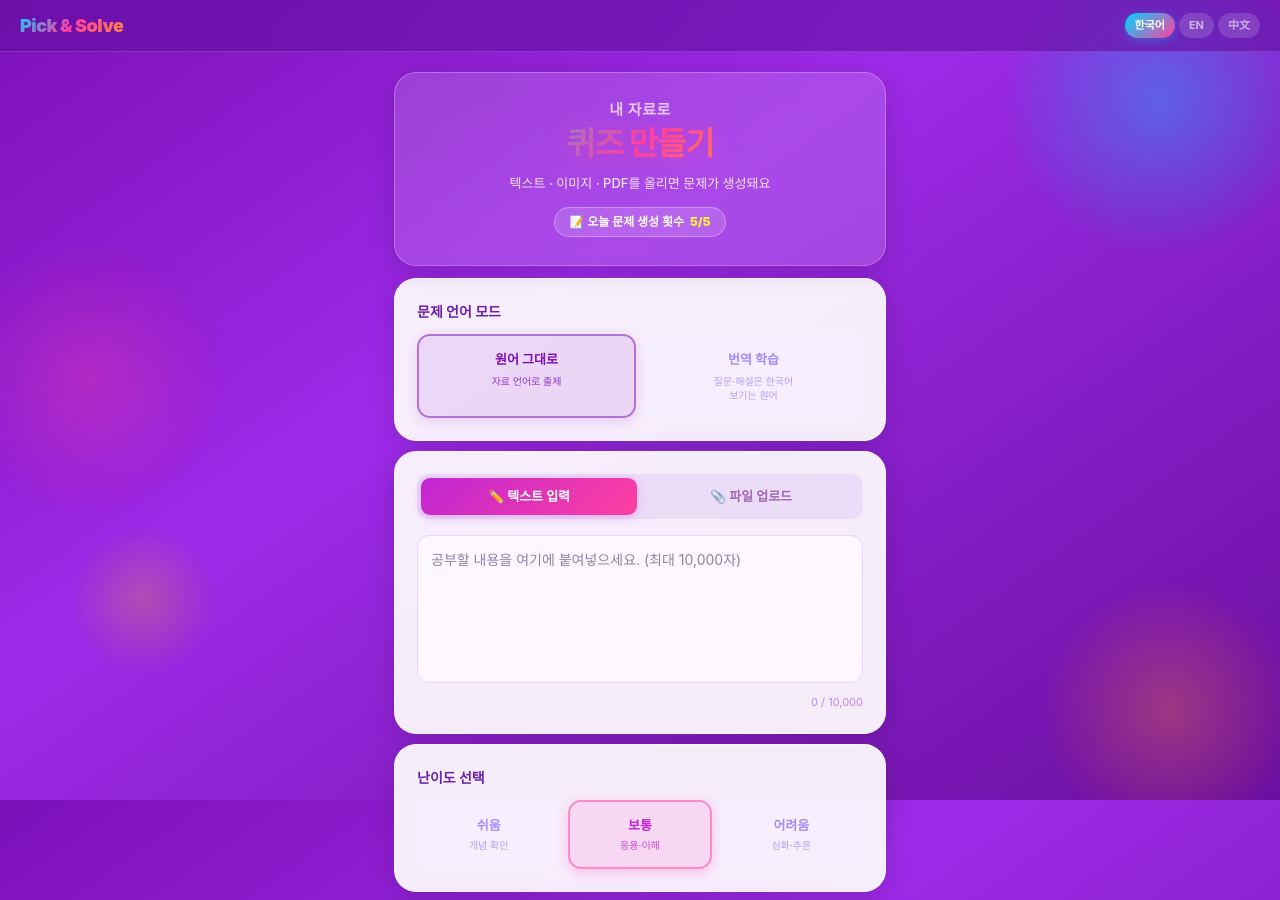
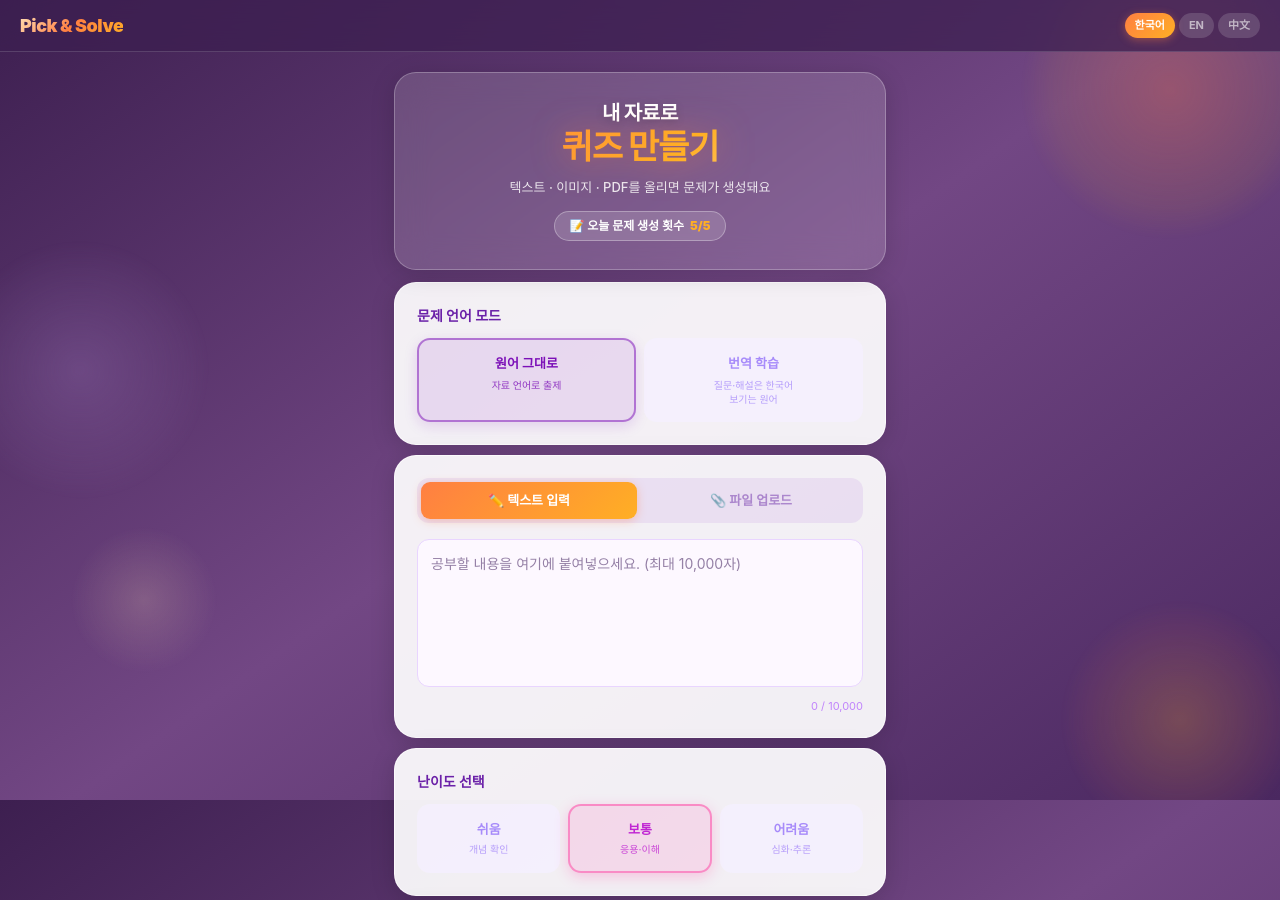
Before and after one commit to highstar24/picknsolve, a Next.js app: page / in a window 1280 px wide. Shown: the top 900 px of the page. Built offline with nearby package versions, Linux system fonts and the light colour scheme.

Commit message:
디자인 팔레트 전면 교체: 네온 → 웜 오렌지/퍼플

```diff
--- a/app/globals.css
+++ b/app/globals.css
@@ -4,7 +4,7 @@
 
 body {
   min-height: 100vh;
-  background: linear-gradient(145deg, #7c10b8 0%, #9d2ae8 40%, #6a0fa0 100%);
+  background: linear-gradient(145deg, #3d1f50 0%, #724784 50%, #4a2860 100%);
   background-attachment: fixed;
   font-family: -apple-system, BlinkMacSystemFont, 'Segoe UI', 'Noto Sans KR', sans-serif;
   -webkit-font-smoothing: antialiased;
@@ -12,7 +12,7 @@ body {
 }
 
 input[type="range"] {
-  accent-color: #ff3fa0;
+  accent-color: #FF7F42;
   height: 4px;
   cursor: pointer;
 }
--- a/app/layout.tsx
+++ b/app/layout.tsx
@@ -13,35 +13,35 @@ export default function RootLayout({ children }: { children: React.ReactNode })
       <body>
         {/* 배경 블롭 장식 */}
         <div style={{ position: 'fixed', inset: 0, zIndex: 0, pointerEvents: 'none', overflow: 'hidden' }}>
-          {/* 시안 블롭 - 우상단 */}
+          {/* 오렌지 블롭 - 우상단 */}
           <div style={{
             position: 'absolute', top: '-60px', right: '-40px',
-            width: '320px', height: '320px',
-            background: 'radial-gradient(ellipse, rgba(0,212,255,0.35) 0%, rgba(0,180,230,0.1) 55%, transparent 70%)',
+            width: '300px', height: '300px',
+            background: 'radial-gradient(ellipse, rgba(255,127,66,0.28) 0%, rgba(255,175,36,0.08) 55%, transparent 70%)',
             borderRadius: '60% 40% 55% 45% / 45% 60% 40% 55%',
-            filter: 'blur(1px)',
+            filter: 'blur(2px)',
           }} />
-          {/* 핫핑크 블롭 - 좌중단 */}
+          {/* 라이트퍼플 블롭 - 좌중단 */}
           <div style={{
             position: 'absolute', top: '30%', left: '-50px',
-            width: '280px', height: '280px',
-            background: 'radial-gradient(ellipse, rgba(255,63,160,0.3) 0%, rgba(230,40,140,0.08) 55%, transparent 70%)',
+            width: '260px', height: '260px',
+            background: 'radial-gradient(ellipse, rgba(172,135,205,0.25) 0%, rgba(172,135,205,0.06) 55%, transparent 70%)',
             borderRadius: '45% 55% 40% 60% / 55% 40% 60% 45%',
-            filter: 'blur(1px)',
+            filter: 'blur(2px)',
           }} />
-          {/* 오렌지 블롭 - 우하단 */}
+          {/* 옐로우 블롭 - 우하단 */}
           <div style={{
             position: 'absolute', bottom: '-40px', right: '-20px',
-            width: '260px', height: '260px',
-            background: 'radial-gradient(ellipse, rgba(255,140,35,0.3) 0%, rgba(255,100,20,0.08) 55%, transparent 70%)',
+            width: '240px', height: '240px',
+            background: 'radial-gradient(ellipse, rgba(255,175,36,0.22) 0%, rgba(255,127,66,0.06) 55%, transparent 70%)',
             borderRadius: '50% 60% 45% 55% / 60% 45% 55% 40%',
-            filter: 'blur(1px)',
+            filter: 'blur(2px)',
           }} />
-          {/* 노랑 소블롭 - 좌하단 */}
+          {/* 피치 소블롭 - 좌하단 */}
           <div style={{
             position: 'absolute', bottom: '15%', left: '5%',
             width: '160px', height: '160px',
-            background: 'radial-gradient(ellipse, rgba(255,200,0,0.22) 0%, transparent 65%)',
+            background: 'radial-gradient(ellipse, rgba(255,226,184,0.18) 0%, transparent 65%)',
             borderRadius: '55% 45% 50% 50% / 50% 55% 45% 50%',
           }} />
         </div>
@@ -49,7 +49,7 @@ export default function RootLayout({ children }: { children: React.ReactNode })
         {/* 헤더 */}
         <header style={{
           position: 'sticky', top: 0, zIndex: 10,
-          background: 'rgba(100,15,160,0.6)',
+          background: 'rgba(61,31,80,0.75)',
           backdropFilter: 'blur(20px)', WebkitBackdropFilter: 'blur(20px)',
           borderBottom: '1px solid rgba(255,255,255,0.15)',
           height: '52px', padding: '0 20px',
@@ -58,7 +58,7 @@ export default function RootLayout({ children }: { children: React.ReactNode })
           <a href="/" style={{ textDecoration: 'none', display: 'flex', alignItems: 'center', gap: '8px' }}>
             <span style={{
               fontSize: '18px', fontWeight: 900, letterSpacing: '-0.5px',
-              background: 'linear-gradient(135deg, #00d4ff, #ff3fa0, #ff8c35)',
+              background: 'linear-gradient(135deg, #FFE2B8, #FF7F42, #FFAF24)',
               WebkitBackgroundClip: 'text', WebkitTextFillColor: 'transparent',
             }}>
               Pick & Solve
--- a/app/page.tsx
+++ b/app/page.tsx
@@ -96,23 +96,24 @@ export default function HomePage() {
         padding: '28px 24px',
         textAlign: 'center',
       }}>
-        <h1 style={{ margin: '0 0 10px', lineHeight: 1.25 }}>
+        <h1 style={{ margin: '0 0 10px', lineHeight: 1.2 }}>
           <span style={{
             display: 'block',
-            fontSize: '15px', fontWeight: 600,
-            color: 'rgba(255,255,255,0.7)',
-            letterSpacing: '0.5px',
-            marginBottom: '4px',
+            fontSize: '20px', fontWeight: 900,
+            color: '#fff',
+            letterSpacing: '-0.3px',
+            marginBottom: '2px',
+            textShadow: '0 2px 8px rgba(0,0,0,0.2)',
           }}>
             {t.heroTitle}
           </span>
           <span style={{
             display: 'block',
-            fontSize: '32px', fontWeight: 900,
-            background: 'linear-gradient(135deg, #00d4ff 0%, #ff3fa0 50%, #ffb800 100%)',
+            fontSize: '34px', fontWeight: 900,
+            background: 'linear-gradient(135deg, #FF7F42 0%, #FFAF24 60%, #FFE2B8 100%)',
             WebkitBackgroundClip: 'text', WebkitTextFillColor: 'transparent',
             letterSpacing: '-1px',
-            filter: 'drop-shadow(0 2px 12px rgba(255,63,160,0.4))',
+            filter: 'drop-shadow(0 2px 16px rgba(255,127,66,0.5))',
           }}>
             {t.heroTitleAccent}
           </span>
@@ -127,7 +128,7 @@ export default function HomePage() {
           borderRadius: '100px', padding: '5px 14px',
           fontSize: '12px', fontWeight: 700, color: '#fff',
         }}>
-          📝 {t.remainingLabel} <strong style={{ color: '#ffec40' }}>{remaining}/{LIMIT}</strong>
+          📝 {t.remainingLabel} <strong style={{ color: '#FFAF24' }}>{remaining}/{LIMIT}</strong>
         </div>
       </div>
 
@@ -168,9 +169,9 @@ export default function HomePage() {
               <button key={tp} type="button" onClick={() => setInputType(tp)} style={{
                 flex: 1, padding: '9px', borderRadius: '9px', border: 'none',
                 fontWeight: 700, fontSize: '13px', cursor: 'pointer',
-                background: inputType === tp ? 'linear-gradient(135deg, #c026d3, #ff3fa0)' : 'transparent',
-                color: inputType === tp ? '#fff' : '#9b6ab0',
-                boxShadow: inputType === tp ? '0 2px 10px rgba(192,38,211,0.3)' : 'none',
+                background: inputType === tp ? 'linear-gradient(135deg, #FF7F42, #FFAF24)' : 'transparent',
+                color: inputType === tp ? '#fff' : '#AC87CD',
+                boxShadow: inputType === tp ? '0 2px 10px rgba(255,127,66,0.35)' : 'none',
                 transition: 'all 0.2s',
               }}>
                 {tp === 'text' ? t.tabText : t.tabFile}
@@ -189,7 +190,7 @@ export default function HomePage() {
                   borderRadius: '12px', fontSize: '14px', resize: 'none', outline: 'none',
                   lineHeight: 1.6, color: '#2d0a4e', transition: 'border-color 0.2s',
                 }}
-                onFocus={e => e.target.style.borderColor = '#c026d3'}
+                onFocus={e => e.target.style.borderColor = '#FF7F42'}
                 onBlur={e => e.target.style.borderColor = '#e9d5ff'}
               />
               <div style={{ textAlign: 'right', fontSize: '11px', color: '#c084fc', marginTop: '5px' }}>
@@ -260,7 +261,7 @@ export default function HomePage() {
             <p style={{ margin: 0, fontWeight: 700, fontSize: '14px', color: '#6b21a8' }}>{t.questionCountTitle}</p>
             <span style={{
               fontSize: '34px', fontWeight: 900, letterSpacing: '-1.5px', lineHeight: 1,
-              background: 'linear-gradient(135deg, #c026d3, #ff3fa0)',
+              background: 'linear-gradient(135deg, #FF7F42, #FFAF24)',
               WebkitBackgroundClip: 'text', WebkitTextFillColor: 'transparent',
             }}>
               {count}
@@ -285,13 +286,13 @@ export default function HomePage() {
           width: '100%', padding: '18px',
           background: loading || remaining === 0
             ? 'rgba(255,255,255,0.25)'
-            : 'linear-gradient(135deg, #ff3fa0 0%, #ff7c35 60%, #ffb800 100%)',
+            : 'linear-gradient(135deg, #FF7F42 0%, #FFAF24 100%)',
           color: loading || remaining === 0 ? 'rgba(255,255,255,0.5)' : '#fff',
           border: 'none',
           borderRadius: '16px', fontWeight: 900, fontSize: '16px',
           cursor: loading || remaining === 0 ? 'not-allowed' : 'pointer',
           letterSpacing: '-0.3px',
-          boxShadow: loading || remaining === 0 ? 'none' : '0 8px 24px rgba(255,63,160,0.45)',
+          boxShadow: loading || remaining === 0 ? 'none' : '0 8px 24px rgba(255,127,66,0.45)',
           transition: 'all 0.2s',
           textShadow: '0 1px 4px rgba(0,0,0,0.15)',
         }}>
--- a/app/result/page.tsx
+++ b/app/result/page.tsx
@@ -17,10 +17,10 @@ const card: React.CSSProperties = {
 }
 
 const SCORE_CONFIG = [
-  { min: 90, emoji: '🏆', from: '#00d4ff', mid: '#a855f7', to: '#ff3fa0' },
-  { min: 70, emoji: '🎉', from: '#ff3fa0', mid: '#f97316', to: '#ffb800' },
-  { min: 50, emoji: '💪', from: '#f97316', mid: '#fb923c', to: '#fbbf24' },
-  { min: 0,  emoji: '📖', from: '#f43f5e', mid: '#ec4899', to: '#fb7185' },
+  { min: 90, emoji: '🏆', from: '#FFAF24', mid: '#FF7F42', to: '#FFE2B8' },
+  { min: 70, emoji: '🎉', from: '#FF7F42', mid: '#FFAF24', to: '#f97316' },
+  { min: 50, emoji: '💪', from: '#AC87CD', mid: '#724784', to: '#9333ea' },
+  { min: 0,  emoji: '📖', from: '#e11d48', mid: '#f43f5e', to: '#fb7185' },
 ]
 
 export default function ResultPage() {
@@ -83,7 +83,7 @@ export default function ResultPage() {
           }}>
             오늘도 한걸음<br />
             <span style={{
-              background: 'linear-gradient(135deg, #00d4ff, #ff3fa0, #ffb800)',
+              background: 'linear-gradient(135deg, #FF7F42, #FFAF24, #FFE2B8)',
               WebkitBackgroundClip: 'text', WebkitTextFillColor: 'transparent',
             }}>
               성장하셨습니다
@@ -202,11 +202,11 @@ export default function ResultPage() {
 
         <button onClick={() => { reset(); router.push('/') }} style={{
           width: '100%', padding: '18px', marginBottom: '32px',
-          background: 'linear-gradient(135deg, #ff3fa0 0%, #ff7c35 60%, #ffb800 100%)',
+          background: 'linear-gradient(135deg, #FF7F42 0%, #FFAF24 100%)',
           border: 'none',
           borderRadius: '16px', color: '#fff', fontWeight: 900,
           fontSize: '16px', cursor: 'pointer',
-          boxShadow: '0 8px 24px rgba(255,63,160,0.45)',
+          boxShadow: '0 8px 24px rgba(255,127,66,0.45)',
           textShadow: '0 1px 4px rgba(0,0,0,0.1)',
         }}>
           {t.retryBtn}
--- a/components/LangSelector.tsx
+++ b/components/LangSelector.tsx
@@ -31,10 +31,10 @@ export default function LangSelector() {
             cursor: 'pointer',
             transition: 'all 0.15s',
             background: uiLang === lang
-              ? 'linear-gradient(135deg, #00d4ff, #ff3fa0)'
+              ? 'linear-gradient(135deg, #FF7F42, #FFAF24)'
               : 'rgba(255,255,255,0.15)',
             color: uiLang === lang ? '#fff' : 'rgba(255,255,255,0.6)',
-            boxShadow: uiLang === lang ? '0 2px 8px rgba(0,212,255,0.3)' : 'none',
+            boxShadow: uiLang === lang ? '0 2px 8px rgba(255,127,66,0.4)' : 'none',
           }}
         >
           {LANG_LABELS[lang]}
```
Also changed, not shown: app/quiz/page.tsx (+7 -7 lines).
